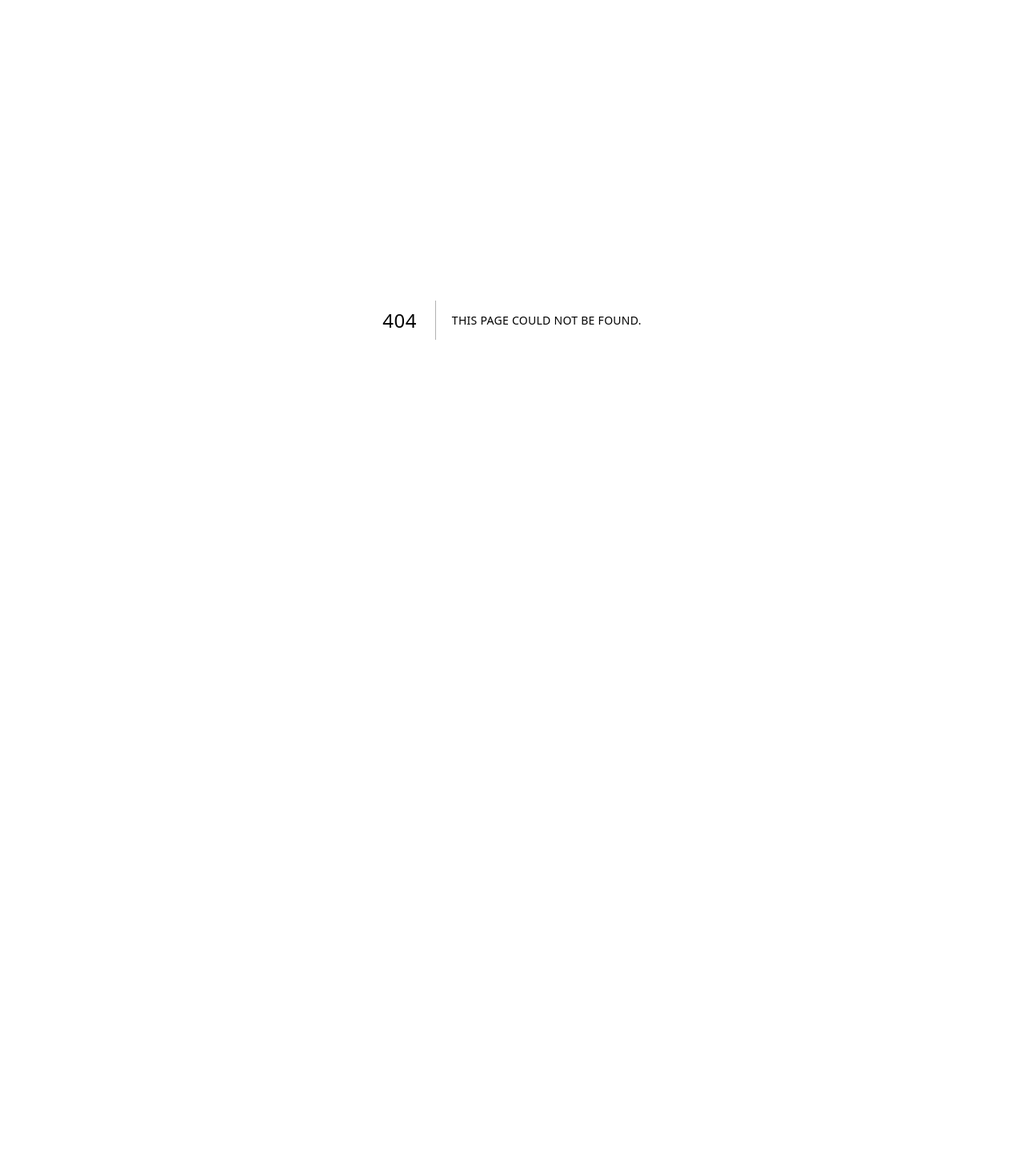
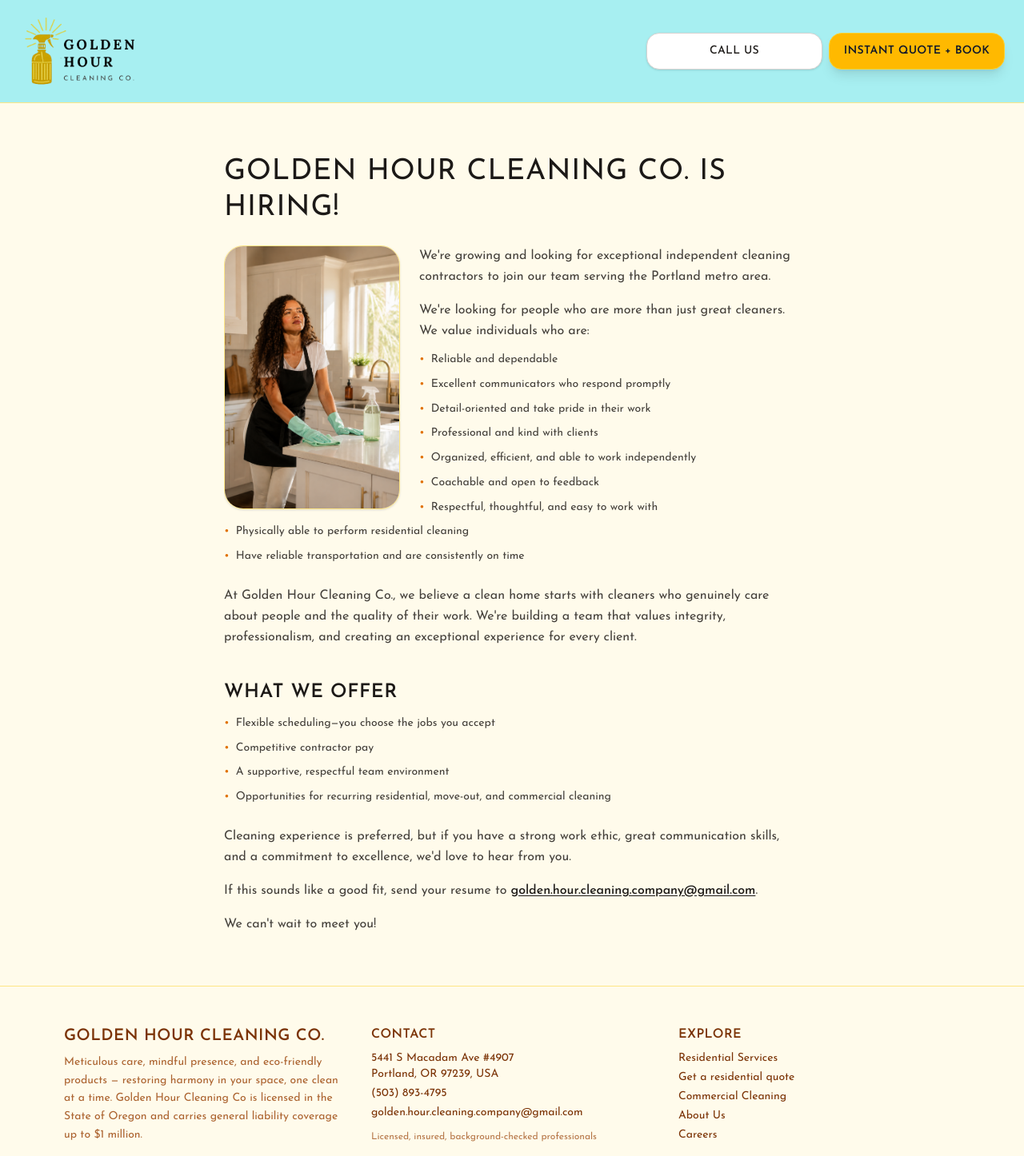
Before and after one commit to service-tools-studio/golden-hour-cleaning-co, a Next.js app: page /careers in a window 1280 px wide. Before the commit this address had no page. Shown: the top 1446 px of the page at 80% size. Before the commit the page ends 800 px from the top, so only its background shows below. Built offline with nearby package versions, Linux system fonts and the light colour scheme.

Commit message:
careers page

```diff
--- /dev/null
+++ b/src/app/careers/page.tsx
@@ -0,0 +1,29 @@
+import type { Metadata } from "next";
+import CareersPageContent from "@/components/residential/CareersPageContent";
+import Footer from "@/components/residential/Footer";
+import ServicesPageHeader from "@/components/residential/ServicesPageHeader";
+
+export const metadata: Metadata = {
+  title: "Careers | Golden Hour Cleaning Co.",
+  description:
+    "Join Golden Hour Cleaning Co. as an independent cleaning contractor in the Portland metro area. Flexible scheduling, competitive pay, and a supportive team.",
+};
+
+export default function CareersPage() {
+  return (
+    <>
+      <ServicesPageHeader
+        quoteHref="/residential/services#quote"
+        showStickyMobileCtas={false}
+      />
+
+      <main className="min-h-screen bg-amber-50 text-stone-900">
+        <article className="mx-auto max-w-3xl px-6 py-12 md:py-16">
+          <CareersPageContent />
+        </article>
+
+        <Footer />
+      </main>
+    </>
+  );
+}
--- a/src/app/sitemap.ts
+++ b/src/app/sitemap.ts
@@ -13,6 +13,7 @@
   { path: "/residential", changeFrequency: "weekly", priority: 0.9 },
   { path: "/commercial", changeFrequency: "weekly", priority: 0.9 },
   { path: "/about", changeFrequency: "monthly", priority: 0.7 },
+  { path: "/careers", changeFrequency: "monthly", priority: 0.7 },
   { path: "/residential/services", changeFrequency: "monthly", priority: 0.8 },
   { path: "/residential/services/standard", changeFrequency: "monthly", priority: 0.75 },
   { path: "/residential/services/deep", changeFrequency: "monthly", priority: 0.75 },
--- /dev/null
+++ b/src/components/residential/CareersPageContent.tsx
@@ -0,0 +1,93 @@
+import Image from "next/image";
+import { HEADING_UPPER } from "@/helpers/typography.js";
+import { BulletList, Section } from "./servicePageParts";
+
+const EMAIL = "golden.hour.cleaning.company@gmail.com";
+
+export default function CareersPageContent() {
+  return (
+    <>
+      <h1 className={`text-3xl leading-tight md:text-4xl ${HEADING_UPPER}`}>
+        Golden Hour Cleaning Co. is Hiring!
+      </h1>
+
+      <div className="mt-6 sm:overflow-hidden">
+        <figure className="mx-auto mb-6 w-full max-w-[220px] overflow-hidden rounded-3xl border border-amber-200 shadow-sm sm:float-left sm:mb-4 sm:mr-6 sm:w-[220px] md:w-[260px]">
+          <Image
+            src="/assets/join-our-team.png"
+            alt="Golden Hour Cleaning Co. team member in a bright, freshly cleaned kitchen"
+            width={1200}
+            height={1600}
+            sizes="(max-width: 639px) 220px, 260px"
+            className="h-auto w-full"
+            priority
+          />
+        </figure>
+
+        <div className="space-y-4 text-base leading-relaxed text-stone-700">
+          <p>
+            We&apos;re growing and looking for exceptional independent cleaning
+            contractors to join our team serving the Portland metro area.
+          </p>
+          <p>
+            We&apos;re looking for people who are more than just great cleaners. We
+            value individuals who are:
+          </p>
+        </div>
+
+        <BulletList
+          items={[
+            "Reliable and dependable",
+            "Excellent communicators who respond promptly",
+            "Detail-oriented and take pride in their work",
+            "Professional and kind with clients",
+            "Organized, efficient, and able to work independently",
+            "Coachable and open to feedback",
+            "Respectful, thoughtful, and easy to work with",
+            "Physically able to perform residential cleaning",
+            "Have reliable transportation and are consistently on time",
+          ]}
+        />
+
+        <div className="mt-6 space-y-4 text-base leading-relaxed text-stone-700">
+          <p>
+            At Golden Hour Cleaning Co., we believe a clean home starts with
+            cleaners who genuinely care about people and the quality of their work.
+            We&apos;re building a team that values integrity, professionalism, and
+            creating an exceptional experience for every client.
+          </p>
+        </div>
+
+        <Section title="What we offer">
+          <BulletList
+            items={[
+              "Flexible scheduling—you choose the jobs you accept",
+              "Competitive contractor pay",
+              "A supportive, respectful team environment",
+              "Opportunities for recurring residential, move-out, and commercial cleaning",
+            ]}
+          />
+        </Section>
+
+        <div className="mt-6 space-y-4 text-base leading-relaxed text-stone-700">
+          <p>
+            Cleaning experience is preferred, but if you have a strong work ethic,
+            great communication skills, and a commitment to excellence, we&apos;d
+            love to hear from you.
+          </p>
+          <p>
+            If this sounds like a good fit, send your resume to{" "}
+            <a
+              href={`mailto:${EMAIL}`}
+              className="font-medium text-stone-900 underline underline-offset-2 hover:text-stone-700"
+            >
+              {EMAIL}
+            </a>
+            .
+          </p>
+          <p>We can&apos;t wait to meet you!</p>
+        </div>
+      </div>
+    </>
+  );
+}
--- a/src/components/residential/Footer.jsx
+++ b/src/components/residential/Footer.jsx
@@ -103,6 +103,14 @@
                 About Us
               </a>
             </li>
+            <li>
+              <a
+                href="/careers"
+                className="hover:text-amber-700 focus:outline-none focus-visible:ring-2 focus-visible:ring-amber-400 focus-visible:ring-offset-2 rounded-sm"
+              >
+                Careers
+              </a>
+            </li>
           </ul>
         </nav>
       </div>
--- a/src/components/residential/ServicesPageHeader.tsx
+++ b/src/components/residential/ServicesPageHeader.tsx
@@ -9,6 +9,7 @@
   backHref?: string;
   onBack?: () => void;
   quoteHref?: string;
+  showStickyMobileCtas?: boolean;
 };
 
 export default function ServicesPageHeader({
@@ -16,6 +17,7 @@
   backHref,
   onBack,
   quoteHref,
+  showStickyMobileCtas = true,
 }: ServicesPageHeaderProps) {
   const backClassName =
     "uppercase tracking-wide mt-2 inline-flex items-center gap-1.5 text-sm font-semibold text-stone-700 underline-offset-4 hover:underline";
@@ -55,6 +57,7 @@
         </div>
       </header>
 
+      {showStickyMobileCtas ? (
         <div
           className="lg:hidden sticky top-0 z-[100000] border-b border-amber-200 bg-brand/95 px-6 py-3 shadow-sm backdrop-blur-sm"
           aria-label="Quick actions"
@@ -63,6 +66,7 @@
             <HeaderCTAButtons compact quoteHref={quoteHref} />
           </div>
         </div>
+      ) : null}
     </>
   );
 }
```
Also changed, not shown: public/assets/join-our-team.png (added). Lines whose indentation alone changed are shown as unchanged.
